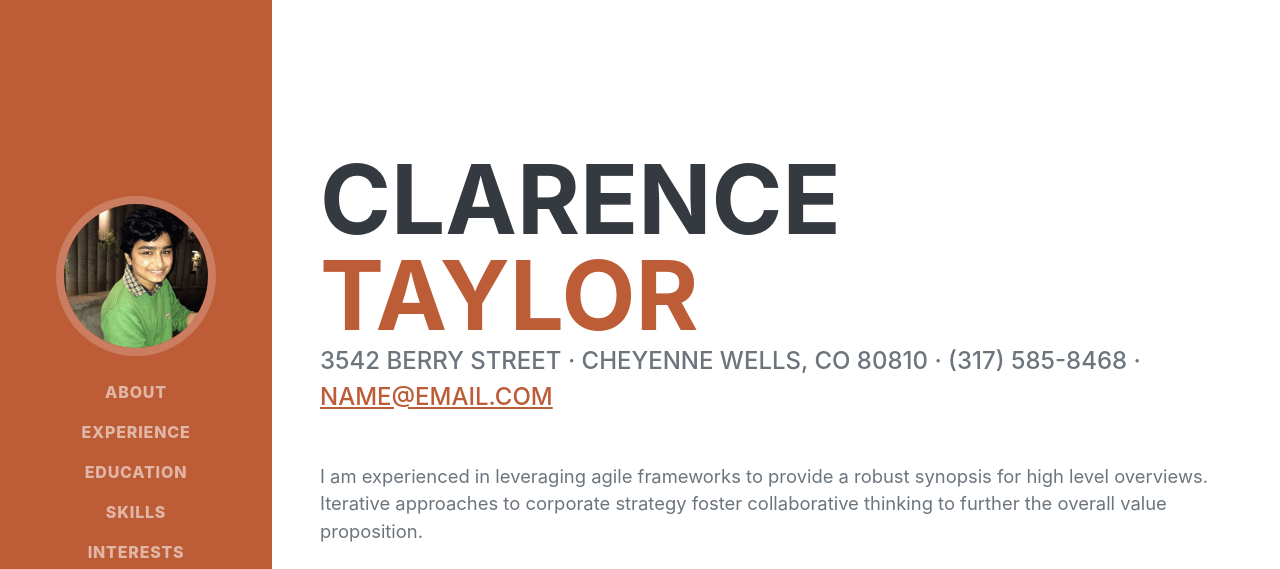
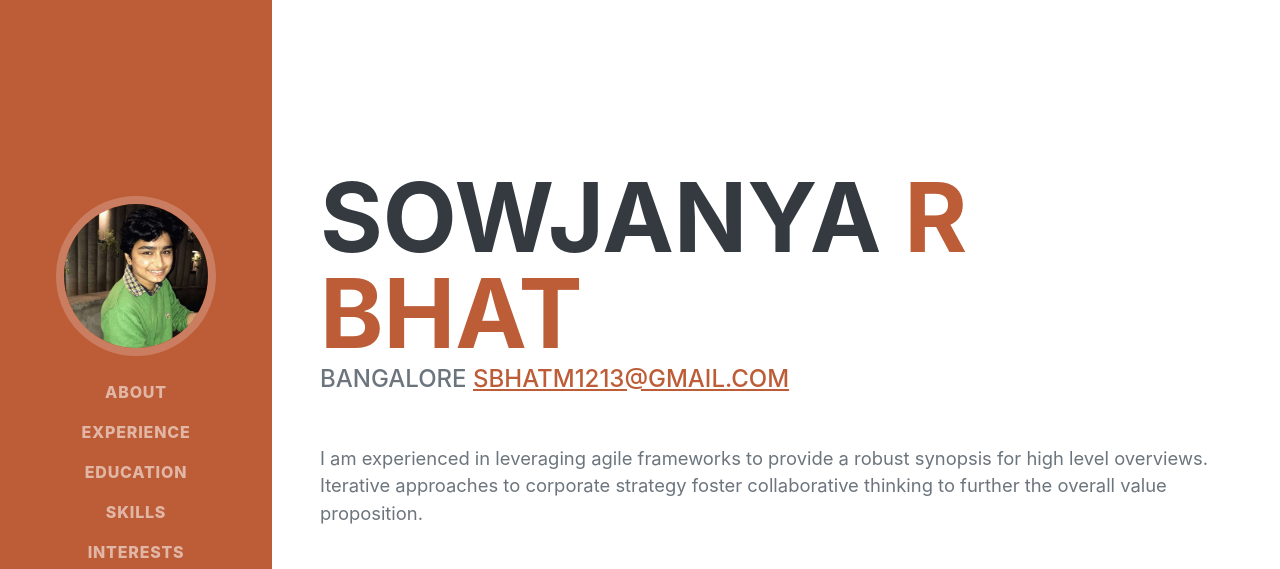
Before and after one commit to sbhatm1213/sbhatm1213.github.io, a plain HTML site: page index.html in a window 1280 px wide. Shown: the top 569 px of the page. Drawn offline with nearby package versions, Linux system fonts and the light colour scheme; a web font is replaced by a local one.

Commit message:
smallest changes

```diff
--- a/index.html
+++ b/index.html
@@ -40,12 +40,12 @@
             <section class="resume-section" id="about">
                 <div class="resume-section-content">
                     <h1 class="mb-0">
-                        Clarence
-                        <span class="text-primary">Taylor</span>
+                        Sowjanya
+                        <span class="text-primary">R Bhat</span>
                     </h1>
                     <div class="subheading mb-5">
-                        3542 Berry Street · Cheyenne Wells, CO 80810 · (317) 585-8468 ·
-                        <a href="mailto:name@email.com">name@email.com</a>
+                        Bangalore
+                        <a href="mailto:sbhatm1213@gmail.com">sbhatm1213@gmail.com</a>
                     </div>
                     <p class="lead mb-5">I am experienced in leveraging agile frameworks to provide a robust synopsis for high level overviews. Iterative approaches to corporate strategy foster collaborative thinking to further the overall value proposition.</p>
                     <div class="social-icons">
```
